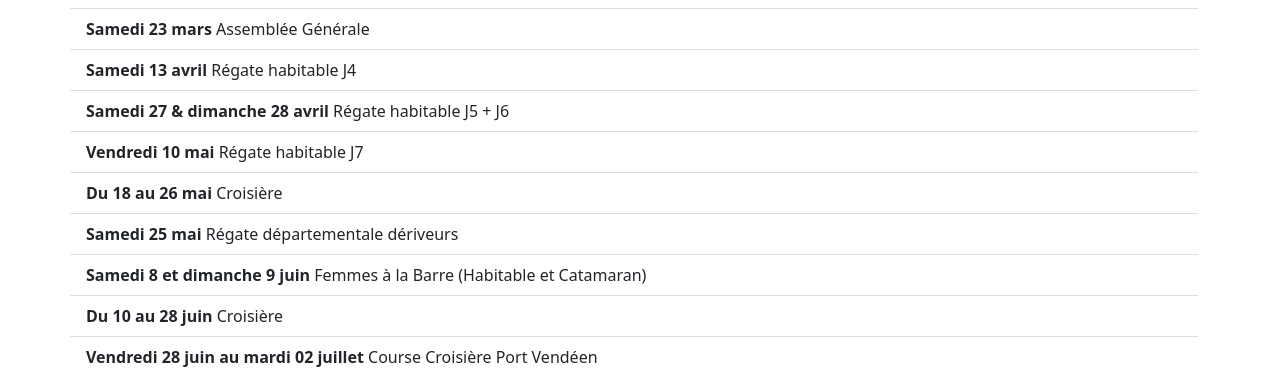
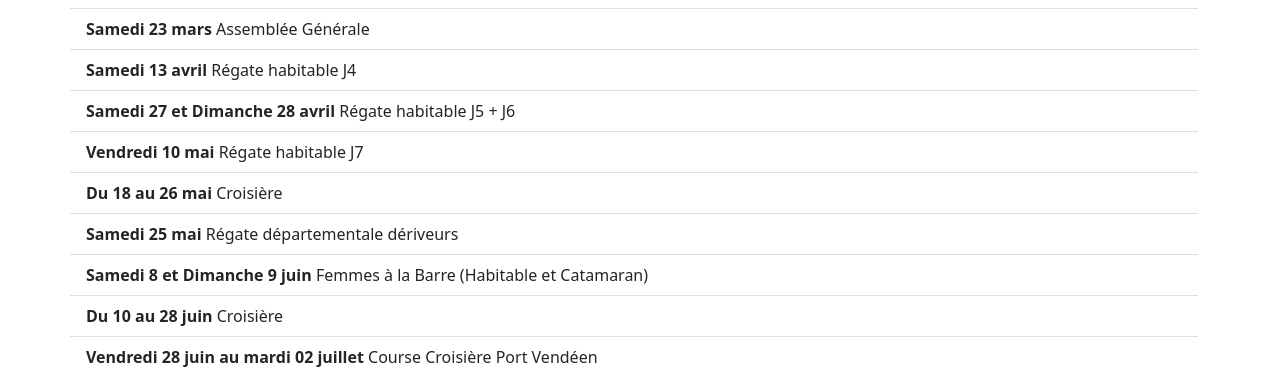
Before and after one commit to cvgv-asso/cvgv-asso.github.io, a Jekyll site: the page built from calendrier.html, in a window 1280 px wide. Shown: the part 721-1095 px from the top of the page. Built offline with Jekyll 4.4.1, drawn with Linux system fonts in a browser that asks for light colours; comment, search, counter and statistics services are not loaded.

Commit message:
fix consistency

```diff
--- a/calendrier.html
+++ b/calendrier.html
@@ -15,11 +15,11 @@ order: 2
             <li class="list-group-item"><b>Samedi 16 mars</b> Régate habitable J3</li>
             <li class="list-group-item"><b>Samedi 23 mars</b> Assemblée Générale</li>
             <li class="list-group-item"><b>Samedi 13 avril</b> Régate habitable J4</li>
-            <li class="list-group-item"><b>Samedi 27 & dimanche 28 avril</b> Régate habitable J5 + J6</li>
+            <li class="list-group-item"><b>Samedi 27 et Dimanche 28 avril</b> Régate habitable J5 + J6</li>
             <li class="list-group-item"><b>Vendredi 10 mai</b> Régate habitable J7</li>
             <li class="list-group-item"><b>Du 18 au 26 mai</b> Croisière</li>
             <li class="list-group-item"><b>Samedi 25 mai</b> Régate départementale dériveurs</li>
-            <li class="list-group-item"><b>Samedi 8 et dimanche 9 juin</b> Femmes à la Barre (Habitable et Catamaran)</li>
+            <li class="list-group-item"><b>Samedi 8 et Dimanche 9 juin</b> Femmes à la Barre (Habitable et Catamaran)</li>
             <li class="list-group-item"><b>Du 10 au 28 juin</b> Croisière</li>
             <li class="list-group-item"><b>Vendredi 28 juin au mardi 02 juillet</b> Course Croisière Port Vendéen</li>
             <li class="list-group-item"><b>Dimanche 28 juillet</b> Fête du Club (Tous supports)</li>
```
